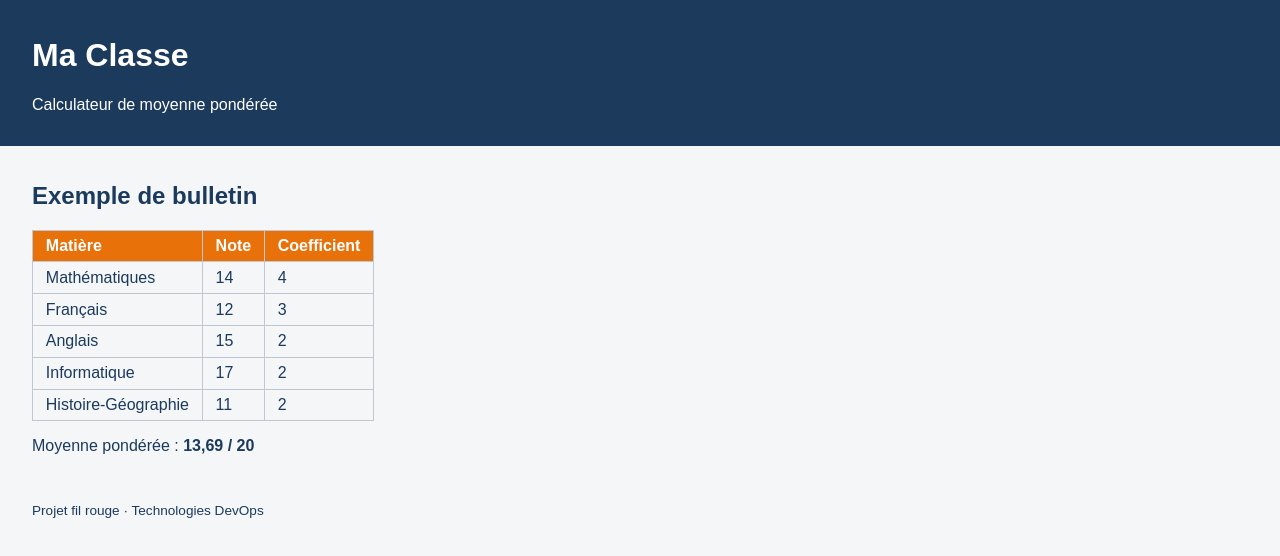
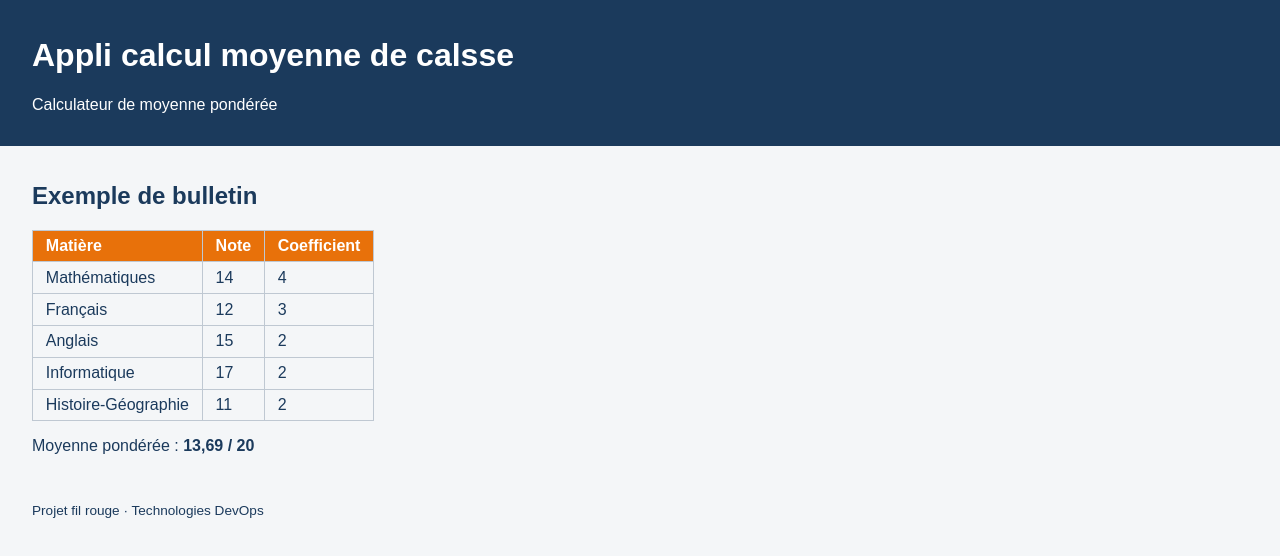
Before and after one commit to kouaochristemmanuelano-code/ma-classe-solo, a plain HTML site: page index.html in a window 1280 px wide. Drawn offline with Linux system fonts and the light colour scheme.

Commit message:
Modification Titre Entete par Dev2

```diff
--- a/index.html
+++ b/index.html
@@ -8,7 +8,7 @@
 </head>
 <body>
   <header>
-    <h1>Ma Classe</h1>
+    <h1>Appli calcul  moyenne de calsse</h1>
     <p>Calculateur de moyenne pondérée</p>
   </header>
   <main>
```
